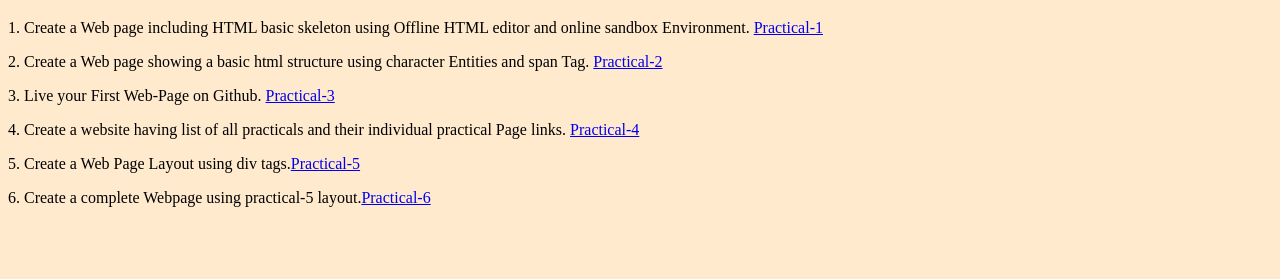
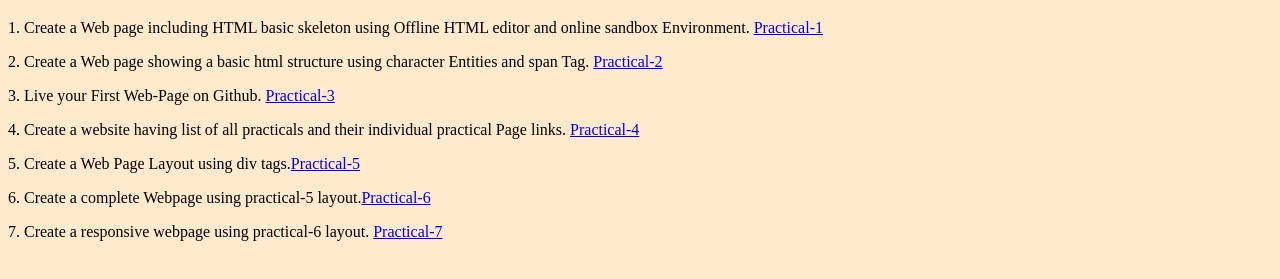
Before and after one commit to VishalSolanki135/LivePracticalBook.github.io, a plain HTML site: page index.html in a window 1280 px wide. Shown: the part 253-532 px from the top of the page. Drawn offline with Linux system fonts and the light colour scheme.

Commit message:
updated practical 9

```diff
--- a/index.html
+++ b/index.html
@@ -17,6 +17,7 @@
 
             <p>5. Create a Web Page Layout using div tags.<a href="practical7.html">Practical-5</a></p>
             <p>6. Create a complete Webpage using practical-5 layout.<a href="practical-8.html">Practical-6</a></p>
+            <p>7. Create a responsive webpage using practical-6 layout. <a href="practical9.html">Practical-7</a></p>
 
 
       </body>
```
